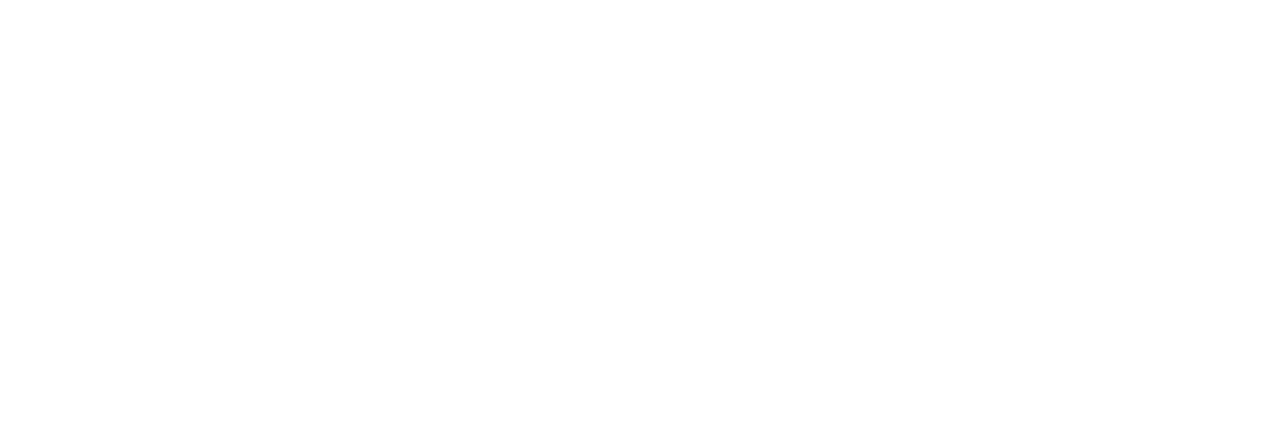
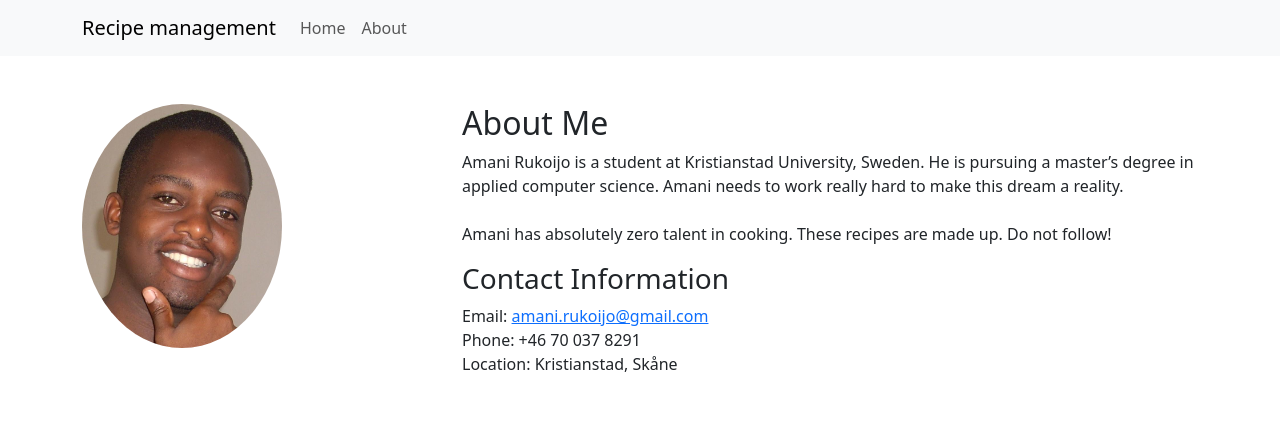
Before and after one commit to rukoijo/Lab_2, a plain HTML site: page home.html in a window 1280 px wide. Drawn offline with nearby package versions, Linux system fonts and the light colour scheme.

Commit message:
Bio section set

```diff
--- a/home.html
+++ b/home.html
@@ -3,9 +3,61 @@
 <head>
     <meta charset="UTF-8">
     <meta name="viewport" content="width=device-width, initial-scale=1.0">
-    <title>Document</title>
+
+    <title>Recipe management</title>
+    <!-- Include Bootstrap CSS -->
+    <link href="https://cdn.jsdelivr.net/npm/bootstrap@5.3.0/dist/css/bootstrap.min.css" rel="stylesheet">
+
 </head>
 <body>
+    <!-- Beggin - Header Section -->
+    <header>
+        <nav class="navbar navbar-expand-lg navbar-light bg-light">
+            <div class="container">
+                <a class="navbar-brand" href="#"> Recipe management </a>
+                <button class="navbar-toggler" type="button" data-bs-toggle="collapse" data-bs-target="#navbarNav" aria-controls="navbarNav" aria-expanded="false" aria-label="Toggle navigation">
+                    <span class="navbar-toggler-icon"></span>
+                </button>
+                <div class="collapse navbar-collapse" id="navbarNav">
+                    <ul class="navbar-nav ml-auto">
+                        <li class="nav-item active">
+                            <a class="nav-link" href="#"> Home </a>
+                        </li>
+                        <li class="nav-item">
+                            <a class="nav-link" href="#about">About</a>
+                        </li>
+                    </ul>
+                </div>
+            </div>
+        </nav>
+    </header>
+    <!-- End - Header Section -->
+    <!-- Beggin - Home Section - show Recipe'z -->
+    <!-- End - Home Section -->
 
+    <!-- Beggin - Bio Section -->
+    <section id="about" class="py-5">
+        <div class="container">
+            <div class="row">
+                <div class="col-md-4">
+                    <img src="./Assets/face.jpg" alt="Amani's face" class="img-fluid rounded-circle" style="width: 200px; height: auto;">
+                </div>
+                <div class="col-lg-8">
+                    <h2>About Me</h2>
+                    <p> Amani Rukoijo is a student at Kristianstad University, Sweden. He is pursuing a master’s degree in applied computer science. Amani needs to work really hard to make this dream a reality.<br><br>
+
+                        Amani has absolutely zero talent in cooking. These recipes are made up. Do not follow!
+                    </p>
+                    <h3>Contact Information</h3>
+                    <address>
+                        Email:    <a href="mailto:amani.rukoijo@gmail.com">amani.rukoijo@gmail.com</a><br>
+                        Phone:    +46 70 037 8291<br>
+                        Location: Kristianstad, Skåne
+                    </address>
+                </div>
+            </div>
+        </div>
+    </section>
+    <!-- End - End Section -->
 </body>
 </html>
```
Also changed, not shown: Assets/face.jpg (added).
